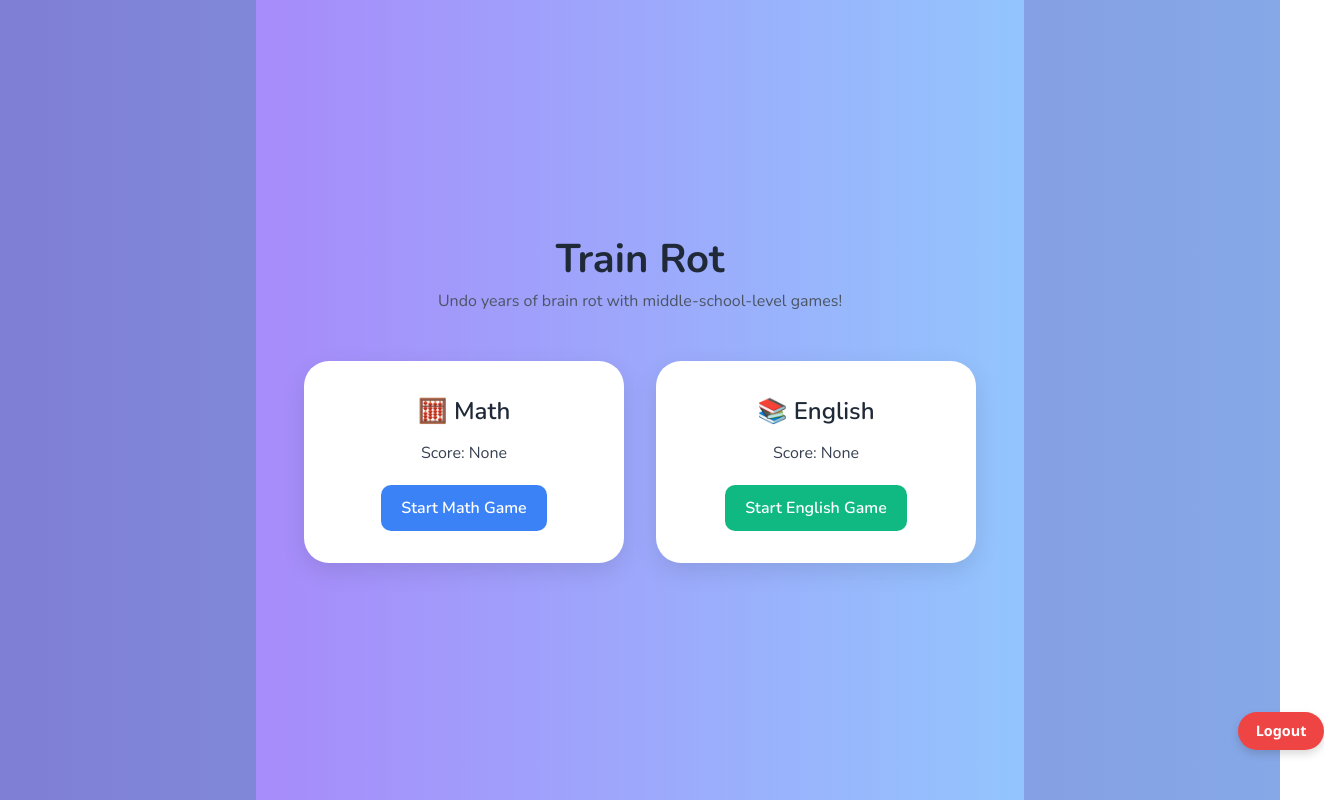
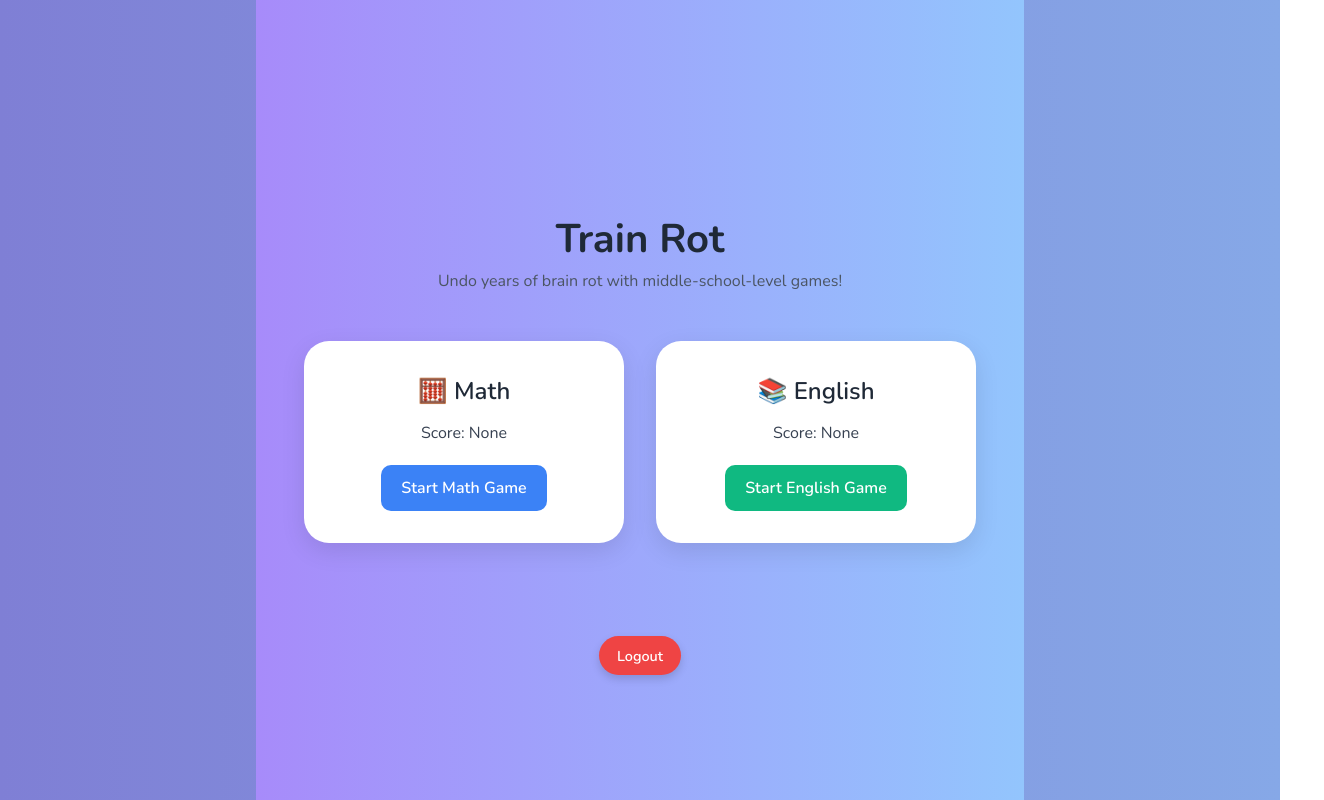
Before and after one commit to TalasiaCalderon/cop4331-large-project, a React (Vite) app in the folder frontend/: page /dashboard in a window 1280 px wide. Shown: the whole page, 1324 px wide, since content can reach past the window. Built offline with nearby package versions, Linux system fonts and the light colour scheme.

Commit message:
Fix logout btn

```diff
--- a/frontend/src/components/DashboardUI.tsx
+++ b/frontend/src/components/DashboardUI.tsx
@@ -31,10 +31,8 @@ function DashboardUI() {
 
     return (
         <div className="dashboard-wrapper">
-            <button className="logout-button-top" onClick={handleLogout}>
-                Logout
-            </button>
-
+            <div style={{flexGrow: 1}}>
+            </div>
             <div className="dashboard-header">
                 <h1 className="dashboard-main-title">Train Rot</h1>
                 <p className="dashboard-subtitle">
@@ -59,6 +57,11 @@ function DashboardUI() {
                     </button>
                 </div>
             </div>
+            <div style={{flexGrow: 1, display: "flex-box", alignContent: "center"}}>
+                <button className="logout-button-top" onClick={handleLogout}>
+                    Logout
+                </button>
+            </div>
         </div>
     );
 }
--- a/frontend/src/styles/Dashboard.css
+++ b/frontend/src/styles/Dashboard.css
@@ -27,9 +27,7 @@
 
 /* Logout button inside container */
 .logout-button-top {
-  position: absolute;
-  bottom: 50px;
-  right: -300px;
+  justify-self: center;
   background-color: #ef4444;
   color: white;
   border: none;
```
